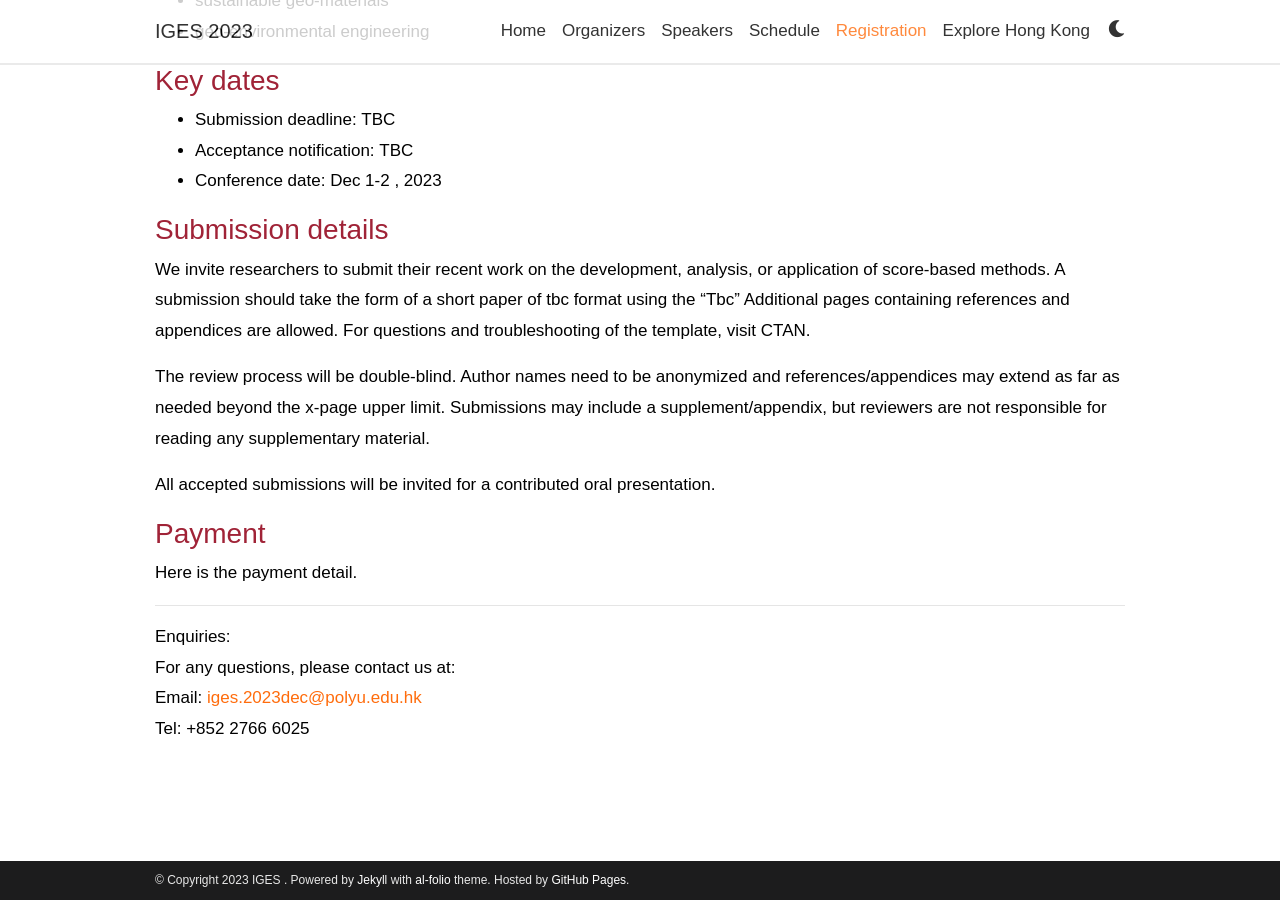
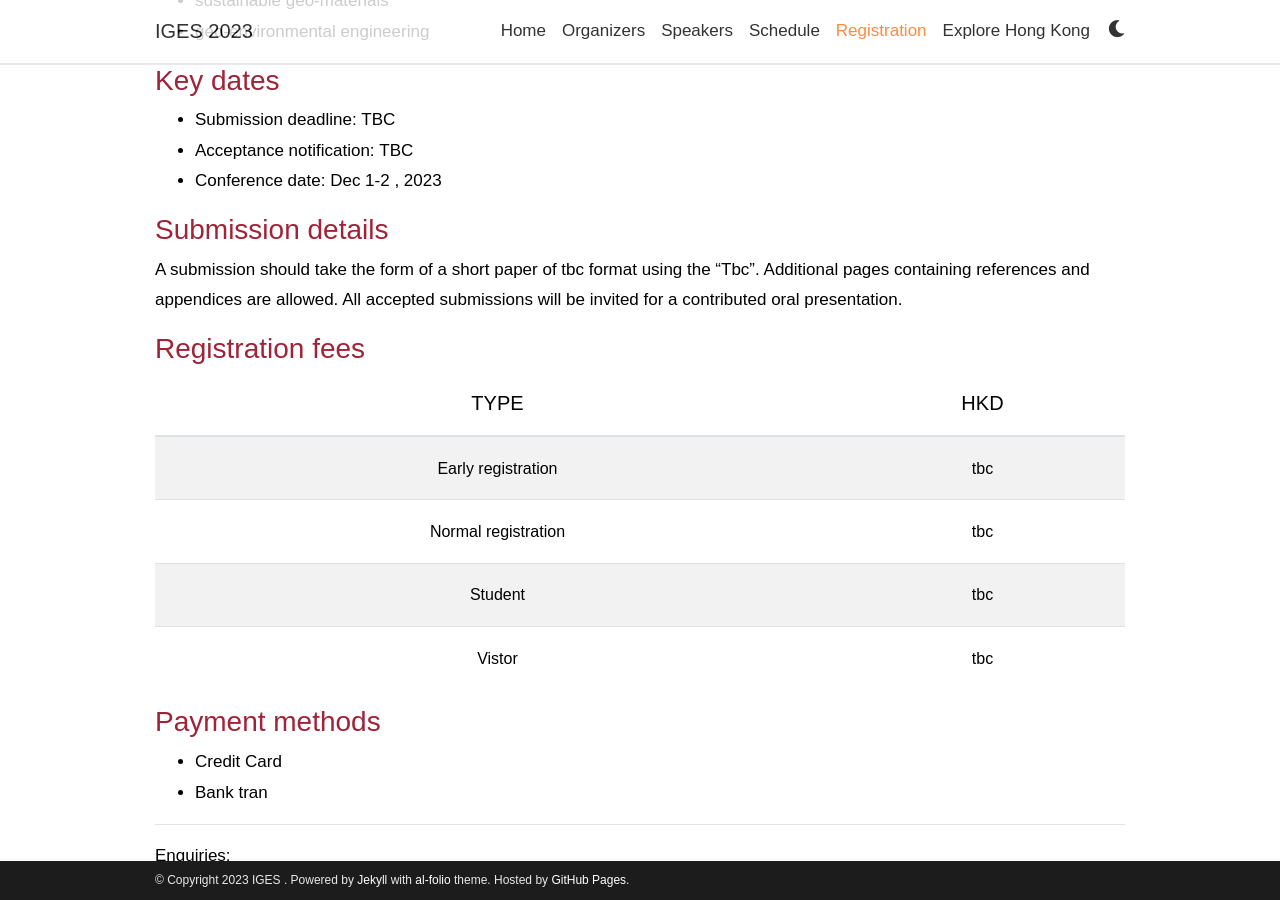
Before and after one commit to iges2023/iges2023.github.io, a Jekyll site: the page built from _pages/registration.md, in a window 1280 px wide and 900 px high, scrolled down 725 px. Built offline with Jekyll 4.4.1, drawn with Linux system fonts in a browser that asks for light colours; comment, search, counter and statistics services are not loaded; a style sheet for code colours, icons or effects is not loaded.

Commit message:
add additional information

```diff
--- a/_pages/registration.md
+++ b/_pages/registration.md
@@ -27,14 +27,35 @@ We encourage submissions that relate (but not limited) to the following topics:
 
 ### Submission details
 
-We invite researchers to submit their recent work on the development, analysis, or application of score-based methods. A submission should take the form of a short paper of **tbc** format using the "Tbc" Additional pages containing references and appendices are allowed. For questions and troubleshooting of the template, visit CTAN.
-
-The review process will be double-blind. Author names need to be anonymized and references/appendices may extend as far as needed beyond the **x-page upper limit**. Submissions may include a supplement/appendix, but reviewers are not responsible for reading any supplementary material.
-
+A submission should take the form of a short paper of **tbc** format using the "Tbc". Additional pages containing references and appendices are allowed.
 All accepted submissions will be invited for a contributed oral presentation.
 
-### Payment
-Here is the payment detail.
+### Registration fees
+
+| **TYPE**{: .h5} | **HKD**{: .h5} |
+| :-----: | :-----: |
+| **Early registration**| tbc |
+| **Normal registration**| tbc |
+| **Student**| tbc |
+| **Vistor**| tbc |
+{: .table}
+{: .table-striped}
+
+
+### Payment methods
+ * Credit Card
+ * Bank tran
+
+
+
+
+
+
+
+
+
+
+
 
 -----
 **Enquiries:**<br/>
```
Also changed, not shown: _pages/explore.md (+8 -5 lines).
